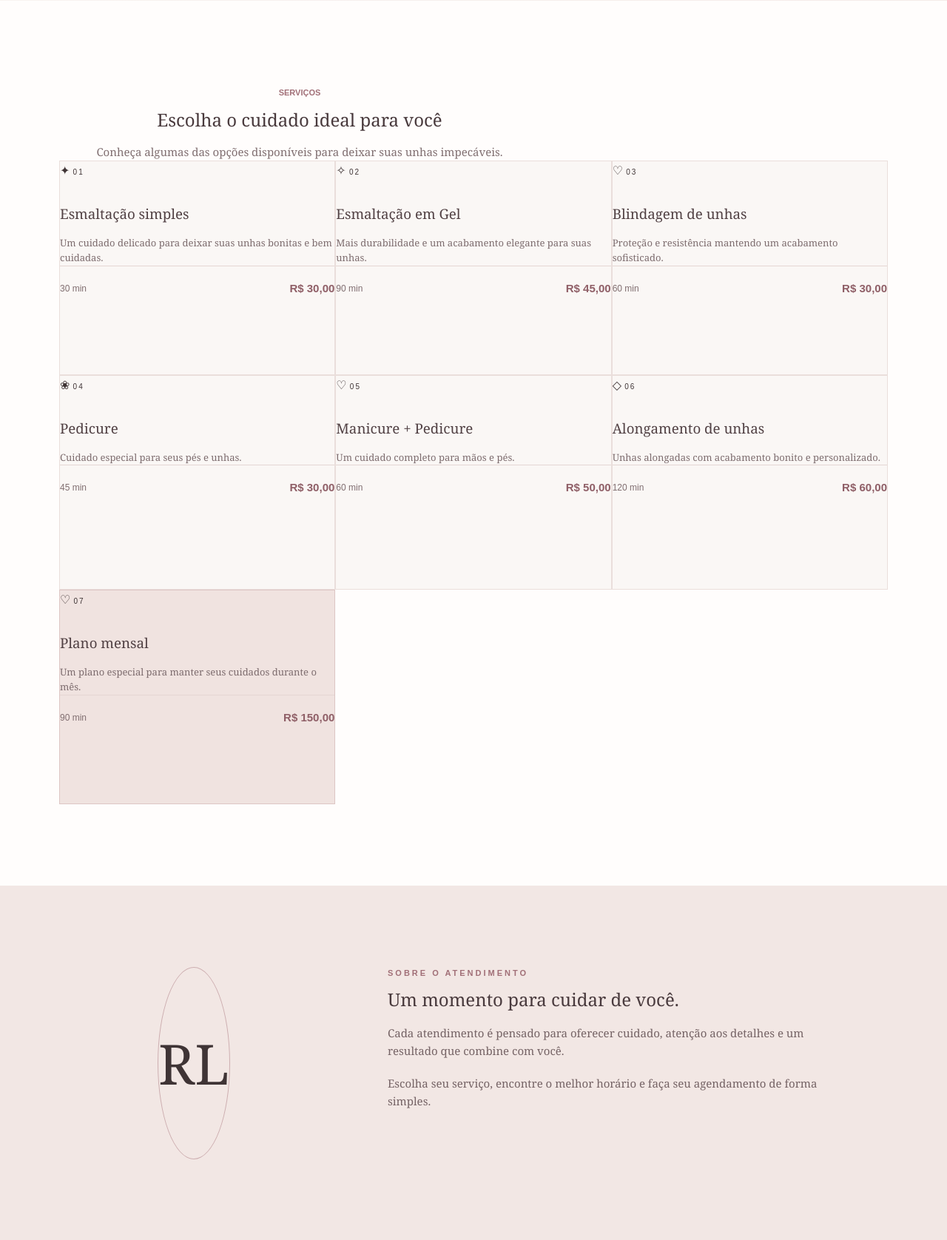
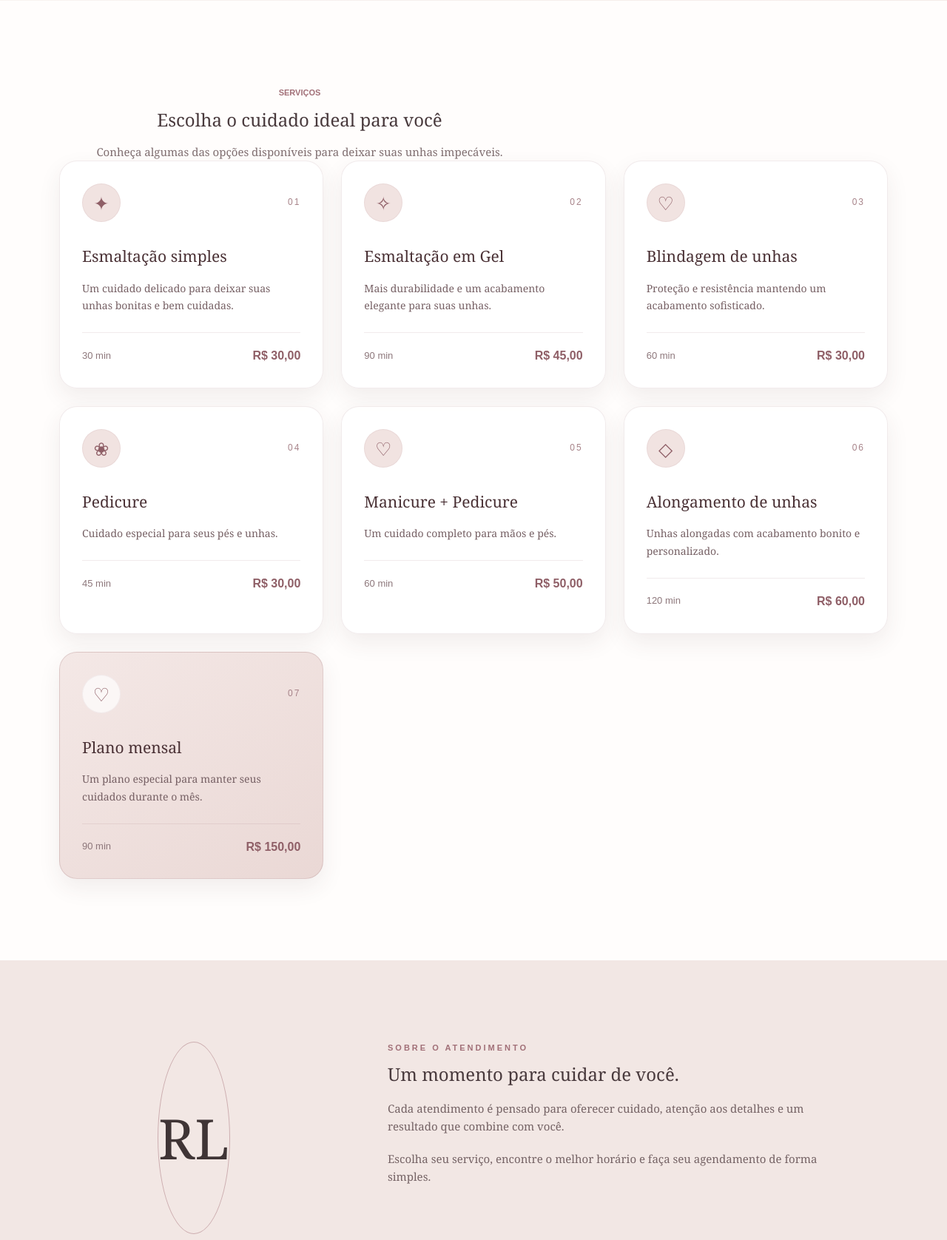
Before and after one commit to viniciusmacciel18-rgb/site_rayssa, a Flask app: page / in a window 1280 px wide. Shown: the part 821-2497 px from the top of the page at 74% size. Run offline with Flask 3, Linux system fonts and the light colour scheme.

Commit message:
Update style.css

```diff
--- a/static/style.css
+++ b/static/style.css
@@ -1618,3 +1618,122 @@ CELULAR
     height: auto;
     display: block;
 }
+/* ==========================================================
+   SERVIÇOS — VISUAL ELEGANTE
+   ========================================================== */
+
+.servicos-grid {
+    gap: 24px;
+}
+
+.servico-card {
+    position: relative;
+    padding: 30px;
+    background: rgba(255, 255, 255, 0.82);
+    border: 1px solid rgba(143, 95, 103, 0.12);
+    border-radius: 24px;
+    box-shadow: 0 12px 30px rgba(74, 49, 53, 0.08);
+    transition: transform 0.3s ease, box-shadow 0.3s ease;
+    overflow: hidden;
+}
+
+.servico-card:hover {
+    transform: translateY(-6px);
+    box-shadow: 0 18px 38px rgba(74, 49, 53, 0.13);
+}
+
+.servico-topo {
+    display: flex;
+    align-items: center;
+    justify-content: space-between;
+    margin-bottom: 22px;
+}
+
+.servico-icone {
+    width: 52px;
+    height: 52px;
+    display: flex;
+    align-items: center;
+    justify-content: center;
+    border-radius: 50%;
+    background: #f1e3e1;
+    color: #8f5f67;
+    font-size: 25px;
+    font-weight: 400;
+    box-shadow: inset 0 0 0 1px rgba(143, 95, 103, 0.08);
+}
+
+.servico-numero {
+    font-size: 12px;
+    letter-spacing: 2px;
+    color: #a78389;
+    font-family: Arial, sans-serif;
+}
+
+.servico-card h3 {
+    margin-bottom: 12px;
+    color: #4a3135;
+    font-size: 21px;
+}
+
+.servico-card p {
+    color: #766064;
+    font-size: 14px;
+    line-height: 1.7;
+    margin-bottom: 24px;
+}
+
+.servico-info {
+    display: flex;
+    align-items: center;
+    justify-content: space-between;
+    padding-top: 18px;
+    border-top: 1px solid rgba(143, 95, 103, 0.12);
+}
+
+.servico-info span {
+    color: #8d777b;
+    font-size: 13px;
+}
+
+.servico-info strong {
+    color: #8f5f67;
+    font-size: 16px;
+}
+
+.servico-destaque {
+    background: linear-gradient(
+        145deg,
+        #f4e8e6,
+        #ead8d5
+    );
+    border-color: rgba(143, 95, 103, 0.2);
+}
+
+.servico-destaque .servico-icone {
+    background: rgba(255, 255, 255, 0.7);
+}
+
+
+/* ==========================================================
+   AJUSTE PARA CELULAR
+   ========================================================== */
+
+@media (max-width: 560px) {
+
+    .servico-card {
+        padding: 24px;
+        border-radius: 20px;
+    }
+
+    .servico-icone {
+        width: 46px;
+        height: 46px;
+        font-size: 22px;
+    }
+
+    .servico-card h3 {
+        font-size: 19px;
+    }
+
+}
```
